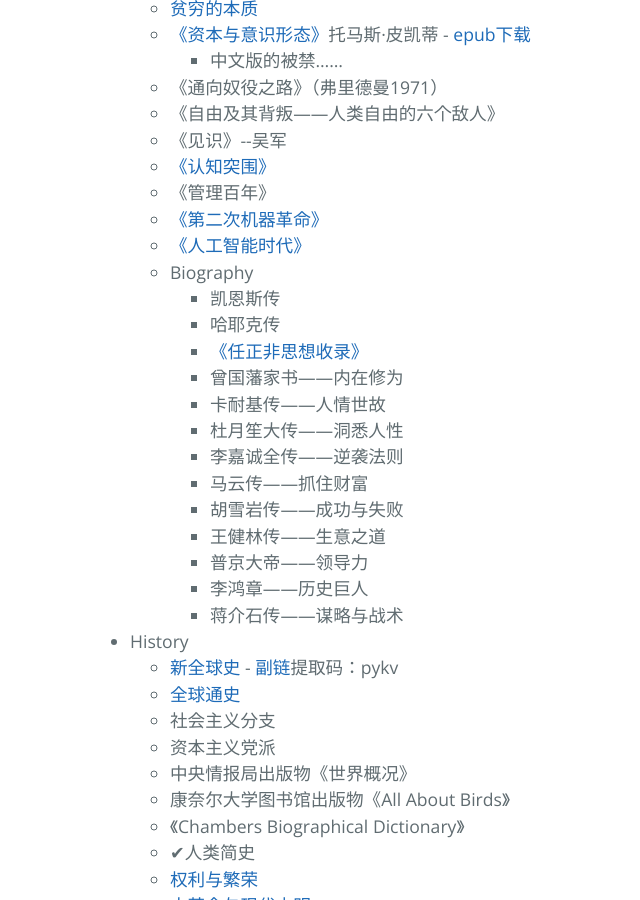
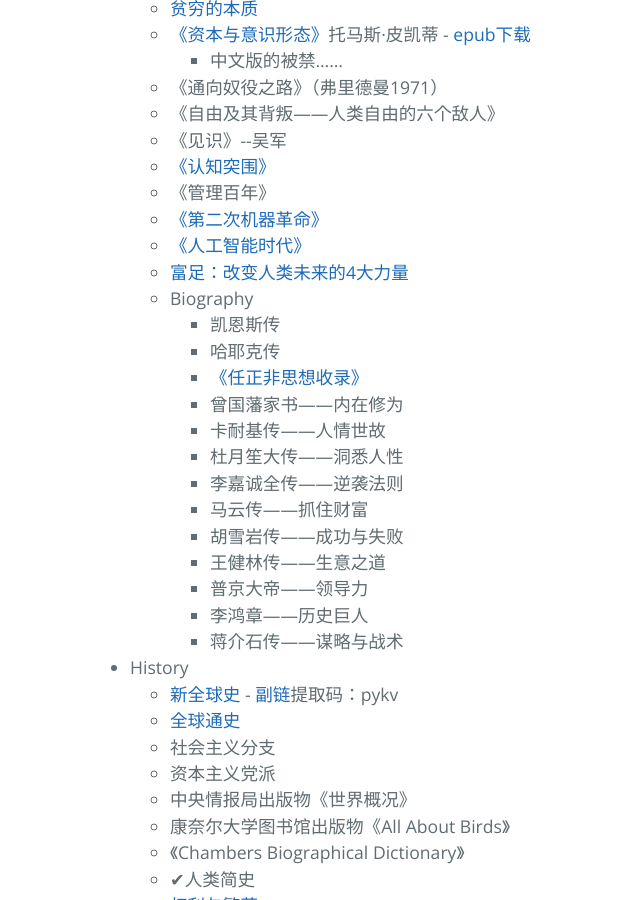
Before and after one commit to AmbroseRen/test, a Jekyll site: the page built from Library/BookListsOne.md, in a window 1280 px wide and 900 px high, scrolled down 1027 px. Shown: the whole window, without its empty margins (134-774 px from the left). Built offline with Jekyll 4.4.1, drawn with Linux system fonts in a browser that asks for light colours; our own code applies the rules of GitHub Pages for plain Markdown files; the repository's description, which GitHub fills in, is left out.

Commit message:
Update BookListsOne.md

```diff
--- a/Library/BookListsOne.md
+++ b/Library/BookListsOne.md
@@ -72,6 +72,7 @@
             <li>《管理百年》</li>
             <li><a href="https://cdn.jsdelivr.net/gh/AmbroseRen/test@master/Library/Society/第二次机器革命（美）埃里克·布莱恩约弗森.pdf">《第二次机器革命》</a></li>
             <li><a href="https://files.catbox.moe/qyc48c.pdf">《人工智能时代》</a></li>
+            <li><a href="https://cdn.jsdelivr.net/gh/AmbroseRen/Picture@master/book/Society/富足：改变人类未来的4大力量.pdf">富足：改变人类未来的4大力量</a></li>
             <li>Biography
                 <ul>
                     <li>凯恩斯传</li>
```
